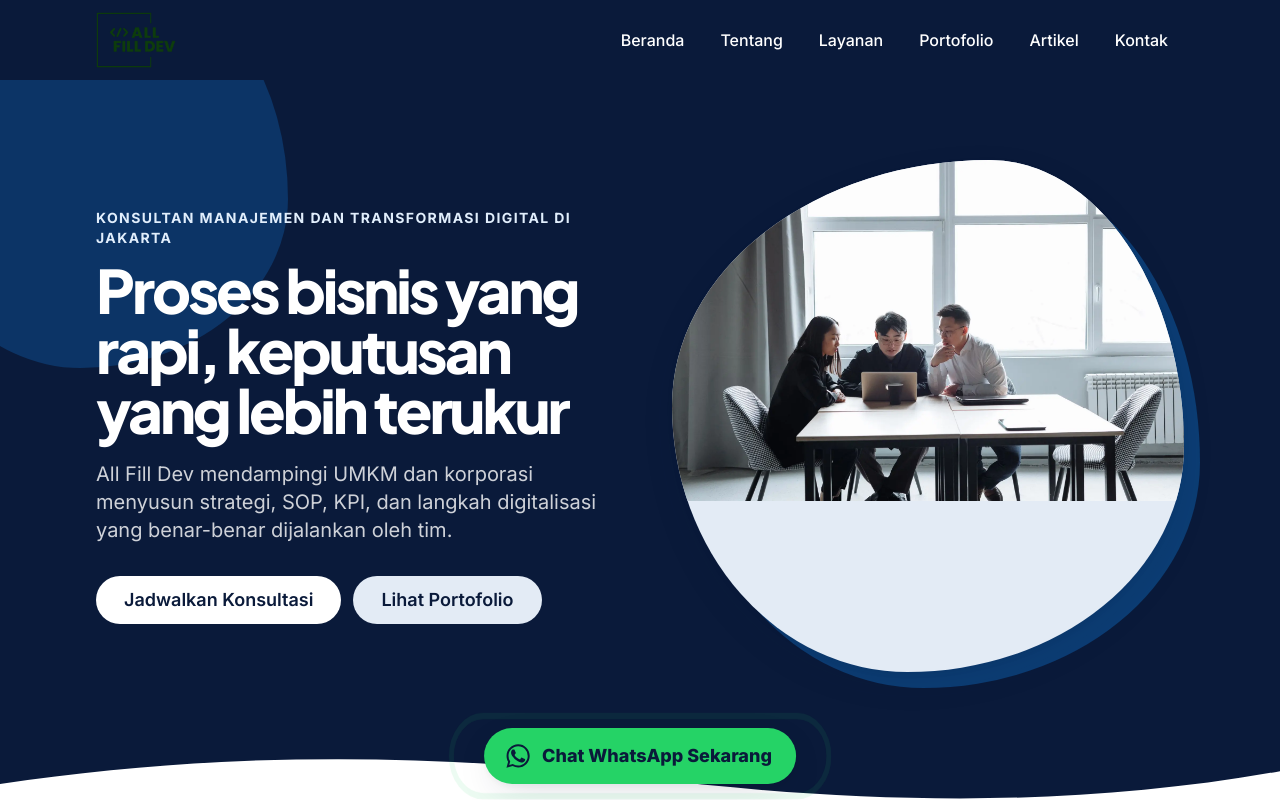
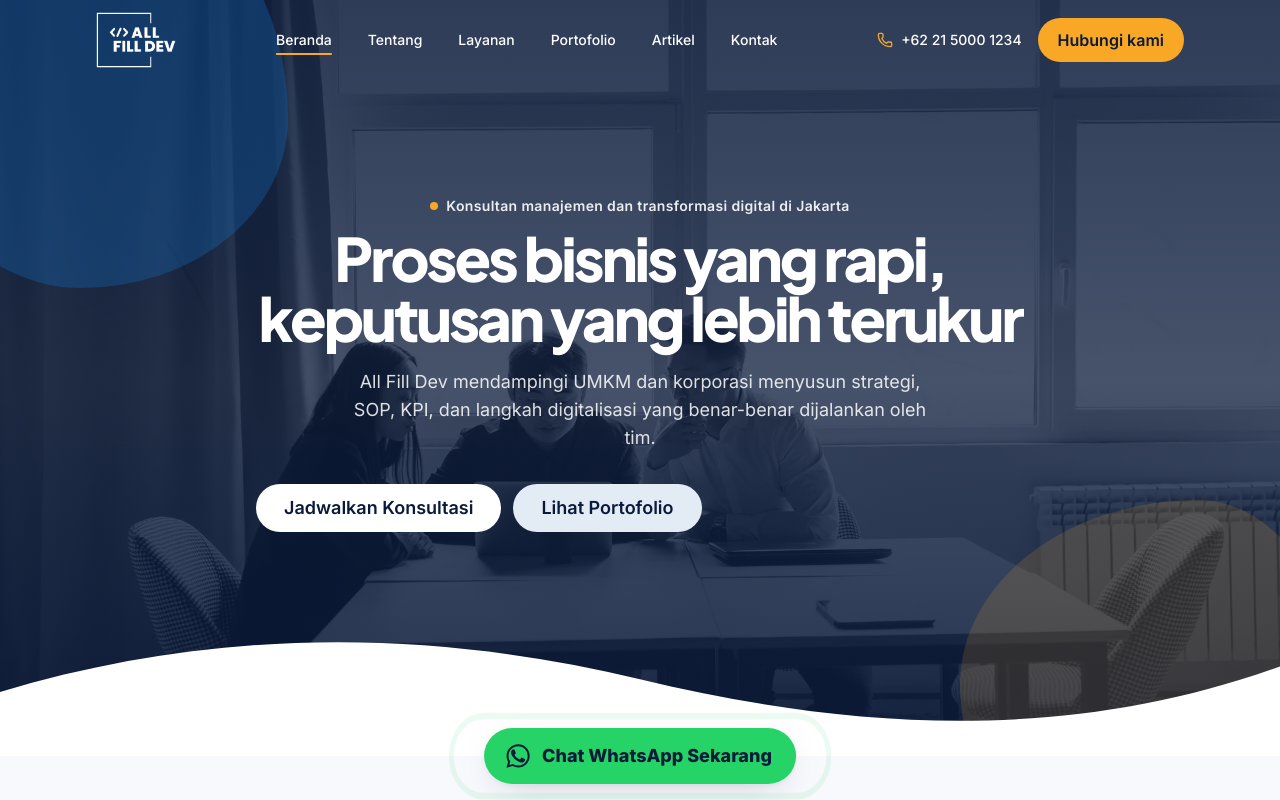
Before and after one commit to allfilldev/tema-02-company-profile, a Next.js app: page / in a window 1280 px wide. Shown: the top 800 px of the page. Built offline with nearby package versions, Linux system fonts and the light colour scheme; no server answers.

Commit message:
feat: transparent header over a duotone photo hero with wavy edge, dark footer

```diff
--- a/src/components/site/layout/header.tsx
+++ b/src/components/site/layout/header.tsx
@@ -1,9 +1,10 @@
 "use client";
 
-import Link from "next/link";
+import { Phone } from "lucide-react";
 import { useEffect, useState } from "react";
+import { BrandLogo } from "@/components/ui/brand-logo";
+import { ButtonLink } from "@/components/ui/button";
 import { Container } from "@/components/ui/container";
-import { SiteImage } from "@/components/ui/site-image";
 import type { MediaAsset } from "@/core/domain/shared/media-asset";
 import { joinClassNames } from "@/lib/ui/class-names";
 import type { NavigationItem } from "@/server/site/navigation";
@@ -13,18 +14,25 @@ type HeaderProps = {
   siteName: string;
   logo: MediaAsset | null;
   navigation: NavigationItem[];
+  phone?: string;
 };
 
 const SCROLL_THRESHOLD_PX = 8;
+const CONTACT_LABEL = "Hubungi kami";
 
-const HEADER_BASE_CLASS_NAME = "sticky top-0 z-30 transition-colors duration-300";
-
-const HEADER_TOP_CLASS_NAME = "bg-surface-inverse text-surface-inverse-foreground";
-
+const HEADER_BASE_CLASS_NAME = "fixed inset-x-0 top-0 z-30 transition-colors duration-300";
+const HEADER_DARK_CLASS_NAME = "bg-transparent text-surface-inverse-foreground";
+const HEADER_OPEN_CLASS_NAME = "bg-surface-inverse text-surface-inverse-foreground";
 const HEADER_SCROLLED_CLASS_NAME = "bg-surface/95 text-foreground shadow-soft backdrop-blur";
 
-export function Header({ siteName, logo, navigation }: HeaderProps) {
+function phoneHref(phone: string): string {
+  return `tel:${phone.replace(/\s+/g, "")}`;
+}
+
+export function Header({ siteName, logo, navigation, phone }: HeaderProps) {
   const [scrolled, setScrolled] = useState(false);
+  const [menuOpen, setMenuOpen] = useState(false);
+  const light = scrolled && !menuOpen;
 
   useEffect(() => {
     function updateScrolled() {
@@ -35,30 +43,32 @@ export function Header({ siteName, logo, navigation }: HeaderProps) {
     return () => window.removeEventListener("scroll", updateScrolled);
   }, []);
 
+  const stateClassName = light ? HEADER_SCROLLED_CLASS_NAME : menuOpen ? HEADER_OPEN_CLASS_NAME : HEADER_DARK_CLASS_NAME;
+
   return (
-    <header
-      className={joinClassNames(HEADER_BASE_CLASS_NAME, scrolled ? HEADER_SCROLLED_CLASS_NAME : HEADER_TOP_CLASS_NAME)}
-    >
+    <header className={joinClassNames(HEADER_BASE_CLASS_NAME, stateClassName)}>
       <a
         href="#konten"
         className="sr-only focus:not-sr-only focus:absolute focus:left-4 focus:top-2 focus:z-50 focus:rounded-full focus:bg-primary focus:px-4 focus:py-3 focus:font-semibold focus:text-primary-foreground"
       >
         Lewati ke konten utama
       </a>
-      <Container className="flex min-h-16 items-center justify-between gap-4 md:min-h-20">
-        <Link href="/" className="inline-flex min-h-11 items-center gap-2">
-          {logo ? (
-            <>
-              <SiteImage media={logo} eager className="max-h-14 w-auto" />
-              <span className="sr-only">{siteName}</span>
-            </>
-          ) : (
-            <span className="font-heading text-lg font-bold tracking-tight">{siteName}</span>
-          )}
-        </Link>
-        <nav aria-label="Navigasi utama">
-          <MobileMenu navigation={navigation} />
+      <Container className="flex min-h-16 items-center justify-between gap-4 md:min-h-20 md:gap-6">
+        <BrandLogo tone={light ? "on-light" : "on-dark"} name={siteName} logo={logo} href="/" className="shrink-0" />
+        <nav aria-label="Navigasi utama" className="md:flex md:flex-1 md:justify-center">
+          <MobileMenu navigation={navigation} onOpenChange={setMenuOpen} phone={phone} />
         </nav>
+        <div className="hidden shrink-0 items-center gap-4 lg:flex">
+          {phone ? (
+            <a href={phoneHref(phone)} className="inline-flex min-h-11 items-center gap-2 text-sm font-medium hover:text-highlight">
+              <Phone aria-hidden="true" className="size-4 shrink-0 text-highlight" />
+              {phone}
+            </a>
+          ) : null}
+          <ButtonLink href="/kontak" variant="highlight">
+            {CONTACT_LABEL}
+          </ButtonLink>
+        </div>
       </Container>
     </header>
   );
--- a/src/components/site/layout/mobile-menu.tsx
+++ b/src/components/site/layout/mobile-menu.tsx
@@ -2,29 +2,47 @@
 
 import { Menu, X } from "lucide-react";
 import Link from "next/link";
+import { usePathname } from "next/navigation";
+import { ButtonLink } from "@/components/ui/button";
 import { useCallback, useEffect, useRef, useState } from "react";
+import { joinClassNames } from "@/lib/ui/class-names";
 import type { NavigationItem } from "@/server/site/navigation";
 
 type MobileMenuProps = {
   navigation: NavigationItem[];
+  onOpenChange?: (open: boolean) => void;
+  phone?: string;
 };
+
+function isActive(pathname: string | null, href: string): boolean {
+  if (!pathname) {
+    return false;
+  }
+  return href === "/" ? pathname === "/" : pathname === href || pathname.startsWith(`${href}/`);
+}
 
 const MENU_ID = "menu-mobile";
 
 const LIST_CLASS_NAME_CLOSED = "hidden md:flex md:items-center md:gap-1";
 
 const LIST_CLASS_NAME_OPEN =
-  "menu-enter absolute inset-x-0 top-full flex flex-col rounded-b-2xl bg-surface-inverse px-4 py-3 text-surface-inverse-foreground shadow-soft md:static md:flex-row md:items-center md:gap-1 md:rounded-none md:bg-transparent md:p-0 md:text-inherit md:shadow-none";
+  "menu-enter absolute inset-x-0 top-full flex flex-col rounded-b-2xl bg-surface-inverse px-4 pb-5 pt-2 text-surface-inverse-foreground shadow-soft md:static md:flex-row md:items-center md:gap-1 md:rounded-none md:bg-transparent md:p-0 md:text-inherit md:shadow-none";
 
 const LINK_CLASS_NAME =
-  "inline-flex min-h-11 w-full items-center rounded-full px-4 font-medium transition-colors hover:bg-current/10 md:w-auto";
+  "inline-flex min-h-11 w-full items-center rounded-full px-4 font-medium transition-colors hover:bg-current/10 md:w-auto md:px-3 md:text-sm lg:px-4"
+const ACTIVE_LINK_CLASS_NAME = "underline decoration-highlight decoration-2 underline-offset-8";
 
 const TOGGLE_CLASS_NAME =
   "inline-flex min-h-11 min-w-11 items-center justify-center rounded-full transition-colors hover:bg-current/10 md:hidden";
 
-export function MobileMenu({ navigation }: MobileMenuProps) {
+export function MobileMenu({ navigation, onOpenChange, phone }: MobileMenuProps) {
   const [open, setOpen] = useState(false);
+  const pathname = usePathname();
   const toggleRef = useRef<HTMLButtonElement>(null);
+
+  useEffect(() => {
+    onOpenChange?.(open);
+  }, [open, onOpenChange]);
 
   const closeMenu = useCallback(() => {
     setOpen(false);
@@ -62,11 +80,28 @@ export function MobileMenu({ navigation }: MobileMenuProps) {
       <ul id={MENU_ID} className={open ? LIST_CLASS_NAME_OPEN : LIST_CLASS_NAME_CLOSED}>
         {navigation.map((item) => (
           <li key={item.href}>
-            <Link href={item.href} className={LINK_CLASS_NAME} onClick={closeMenu}>
+            <Link
+              href={item.href}
+              className={joinClassNames(LINK_CLASS_NAME, isActive(pathname, item.href) && ACTIVE_LINK_CLASS_NAME)}
+              aria-current={isActive(pathname, item.href) ? "page" : undefined}
+              onClick={closeMenu}
+            >
               {item.label}
             </Link>
           </li>
         ))}
+        {open ? (
+          <li className="mt-2 flex flex-col gap-2 border-t border-surface-inverse-foreground/15 pt-4 md:hidden">
+            {phone ? (
+              <a href={`tel:${phone.replace(/\s+/g, "")}`} className="inline-flex min-h-11 items-center px-4 text-sm font-medium">
+                {phone}
+              </a>
+            ) : null}
+            <ButtonLink href="/kontak" variant="highlight" onClick={closeMenu}>
+              Hubungi kami
+            </ButtonLink>
+          </li>
+        ) : null}
       </ul>
     </>
   );
--- a/src/components/site/layout/site-shell.tsx
+++ b/src/components/site/layout/site-shell.tsx
@@ -14,7 +14,7 @@ export function SiteShell({ context, children }: SiteShellProps) {
 
   return (
     <>
-      <Header siteName={settings.siteName} logo={settings.logo} navigation={navigation} />
+      <Header siteName={settings.siteName} logo={settings.logo} navigation={navigation} phone={settings.phone} />
       <main id="konten" className="flex-1 pb-24 md:pb-28">
         {children}
       </main>
--- /dev/null
+++ b/src/components/site/sections/hero-backdrop.tsx
@@ -0,0 +1,32 @@
+import { SiteImage } from "@/components/ui/site-image";
+import { WaveDivider } from "@/components/ui/wave-divider";
+import type { MediaAsset } from "@/core/domain/shared/media-asset";
+
+type HeroBackdropProps = {
+  image?: MediaAsset | null;
+  sizes: string;
+};
+
+const OVERLAY_CLASS_NAME = "absolute inset-0 bg-linear-to-b from-surface-inverse/85 via-surface-inverse/75 to-surface-inverse/90";
+
+// Full-bleed duotone photo: grayscale image under a surface-inverse gradient. Never wrapped in Reveal (LCP).
+export function HeroBackdrop({ image, sizes }: HeroBackdropProps) {
+  return (
+    <div aria-hidden={image ? undefined : "true"} className="absolute inset-0 -z-10">
+      {image ? (
+        <SiteImage media={image} priority sizes={sizes} className="absolute inset-0 h-full! w-full! object-cover grayscale" />
+      ) : null}
+      <div aria-hidden="true" className={OVERLAY_CLASS_NAME} />
+      <div aria-hidden="true" className="shape-blob absolute -left-24 -top-24 size-72 bg-primary/30 md:size-96" />
+      <div aria-hidden="true" className="shape-blob absolute -bottom-32 -right-16 size-72 bg-highlight/15 md:size-96" />
+    </div>
+  );
+}
+
+export function HeroWave() {
+  return (
+    <div aria-hidden="true" className="pointer-events-none absolute inset-x-0 bottom-0 h-14 md:h-24 lg:h-32">
+      <WaveDivider position="bottom" tone="surface" className="h-full!" />
+    </div>
+  );
+}
--- a/src/components/site/sections/home-hero.tsx
+++ b/src/components/site/sections/home-hero.tsx
@@ -1,8 +1,7 @@
 import type { ReactNode } from "react";
-import { BlobImage } from "@/components/ui/blob-image";
 import { Container } from "@/components/ui/container";
-import { WaveDivider } from "@/components/ui/wave-divider";
 import type { MediaAsset } from "@/core/domain/shared/media-asset";
+import { HeroBackdrop, HeroWave } from "./hero-backdrop";
 
 type HomeHeroProps = {
   eyebrow?: string | null;
@@ -12,31 +11,28 @@ type HomeHeroProps = {
   children?: ReactNode;
 };
 
-const HERO_IMAGE_SIZES = "(min-width: 1024px) 560px, 100vw";
+const HERO_IMAGE_SIZES = "100vw";
 
 export function HomeHero({ eyebrow, title, description, image, children }: HomeHeroProps) {
-  const layoutClassName = image ? "grid items-center gap-10 lg:grid-cols-2 lg:gap-16" : "max-w-3xl";
-
   return (
-    <div className="relative overflow-hidden bg-surface-inverse text-surface-inverse-foreground">
-      <div aria-hidden="true" className="shape-blob absolute -left-24 -top-24 size-72 bg-primary/30 md:size-96" />
-      <Container className="relative pb-24 pt-12 md:pb-36 md:pt-20">
-        <div className={layoutClassName}>
-          <div className="min-w-0">
-            {eyebrow ? <p className="text-sm font-bold uppercase tracking-widest text-accent">{eyebrow}</p> : null}
-            <h1 className="mt-3 text-4xl font-extrabold tracking-tighter text-surface-inverse-foreground md:text-6xl">{title}</h1>
-            {description ? <p className="mt-5 text-lg text-surface-inverse-foreground/80 md:text-xl">{description}</p> : null}
-            {children}
-          </div>
-          {image ? (
-            <div className="relative mx-auto w-full max-w-md lg:max-w-none">
-              <div aria-hidden="true" className="shape-blob absolute -bottom-4 -right-4 size-full bg-primary/40" />
-              <BlobImage src={image.url} alt={image.alt} sizes={HERO_IMAGE_SIZES} priority className="relative" />
-            </div>
+    <div className="relative isolate overflow-hidden bg-surface-inverse text-surface-inverse-foreground">
+      <HeroBackdrop image={image} sizes={HERO_IMAGE_SIZES} />
+      <Container className="pb-32 pt-32 text-center md:pb-48 md:pt-44 lg:pb-56 lg:pt-48">
+        <div className="mx-auto max-w-3xl">
+          {eyebrow ? (
+            <p className="inline-flex items-center gap-2 text-sm font-semibold tracking-wide text-surface-inverse-foreground/90">
+              <span aria-hidden="true" className="size-2 shrink-0 rounded-full bg-highlight" />
+              {eyebrow}
+            </p>
           ) : null}
+          <h1 className="mt-3 text-4xl font-extrabold tracking-tighter text-surface-inverse-foreground sm:text-5xl lg:text-6xl">{title}</h1>
+          {description ? (
+            <p className="mx-auto mt-5 max-w-xl text-base text-surface-inverse-foreground/85 md:text-lg">{description}</p>
+          ) : null}
+          {children}
         </div>
       </Container>
-      <WaveDivider position="bottom" tone="surface" />
+      <HeroWave />
     </div>
   );
 }
--- a/src/components/site/sections/page-hero.tsx
+++ b/src/components/site/sections/page-hero.tsx
@@ -1,8 +1,8 @@
 import type { ReactNode } from "react";
 import { Container } from "@/components/ui/container";
 import { SiteImage } from "@/components/ui/site-image";
-import { WaveDivider } from "@/components/ui/wave-divider";
 import type { MediaAsset } from "@/core/domain/shared/media-asset";
+import { HeroBackdrop, HeroWave } from "./hero-backdrop";
 
 type PageHeroProps = {
   eyebrow?: string | null;
@@ -15,17 +15,23 @@ type PageHeroProps = {
 const HERO_IMAGE_SIZES = "(min-width: 1024px) 560px, 100vw";
 
 export function PageHero({ eyebrow, title, description, image, children }: PageHeroProps) {
-  const layoutClassName = image ? "grid items-center gap-8 lg:grid-cols-2 lg:gap-12" : "max-w-3xl";
+  const layoutClassName = image ? "grid items-center gap-8 lg:grid-cols-2 lg:gap-12" : "mx-auto max-w-3xl text-center";
 
   return (
-    <div className="relative overflow-hidden bg-surface-inverse text-surface-inverse-foreground">
-      <Container className="pb-20 pt-10 md:pb-28 md:pt-16">
+    <div className="relative isolate overflow-hidden bg-surface-inverse text-surface-inverse-foreground">
+      <HeroBackdrop sizes={HERO_IMAGE_SIZES} />
+      <Container className="pb-24 pt-28 md:pb-36 md:pt-36 lg:pb-40">
         <div className={layoutClassName}>
           <div className="min-w-0">
-            {eyebrow ? <p className="text-sm font-semibold uppercase tracking-wide text-accent">{eyebrow}</p> : null}
-            <h1 className="mt-2 text-4xl font-bold tracking-tight text-surface-inverse-foreground md:text-5xl">{title}</h1>
+            {eyebrow ? (
+              <p className="inline-flex items-center gap-2 text-sm font-semibold tracking-wide text-surface-inverse-foreground/90">
+                <span aria-hidden="true" className="size-2 shrink-0 rounded-full bg-highlight" />
+                {eyebrow}
+              </p>
+            ) : null}
+            <h1 className="mt-2 text-4xl font-extrabold tracking-tighter text-surface-inverse-foreground md:text-5xl">{title}</h1>
             {description ? (
-              <p className="mt-4 text-lg text-surface-inverse-foreground/80 md:text-xl">{description}</p>
+              <p className="mt-4 text-base text-surface-inverse-foreground/85 md:text-lg">{description}</p>
             ) : null}
             {children}
           </div>
@@ -36,7 +42,7 @@ export function PageHero({ eyebrow, title, description, image, children }: PageH
           ) : null}
         </div>
       </Container>
-      <WaveDivider position="bottom" tone="surface" />
+      <HeroWave />
     </div>
   );
 }
```
Also changed, not shown: src/components/site/layout/footer.tsx (+6 -5 lines).
